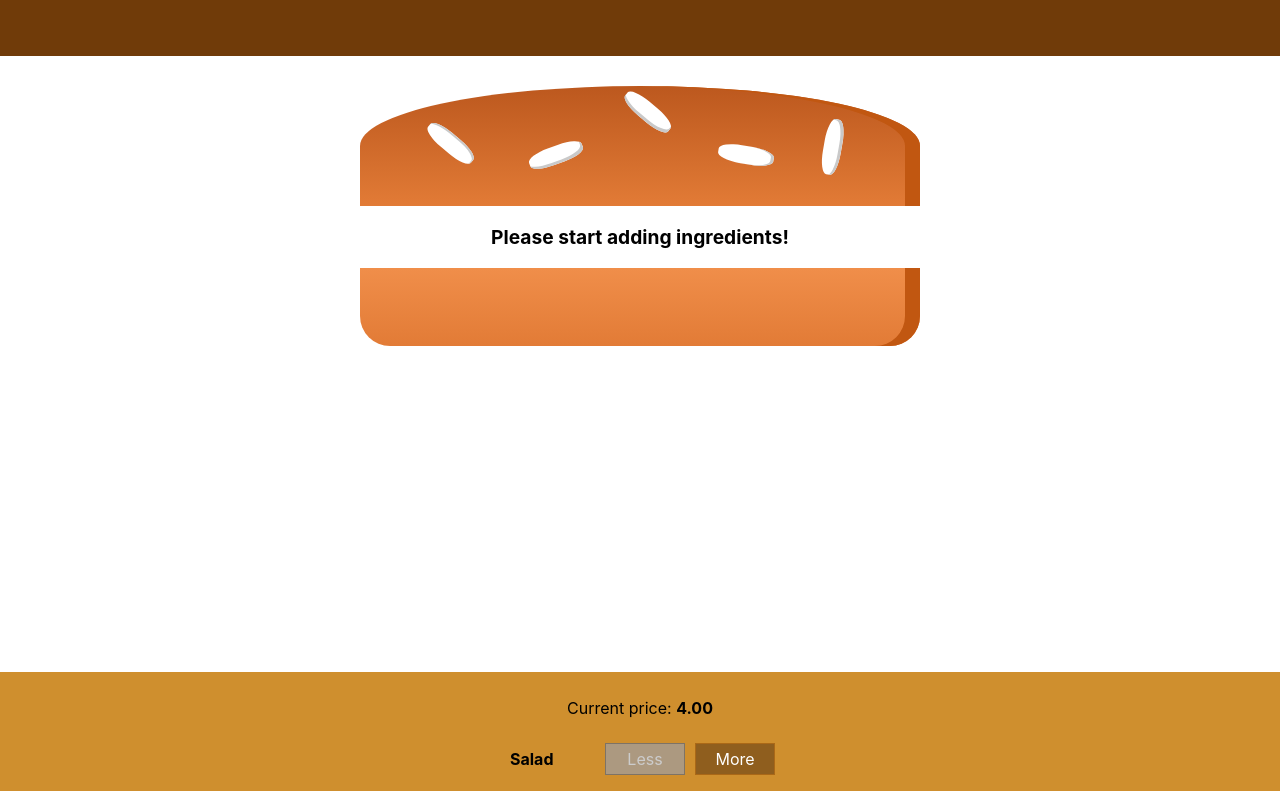
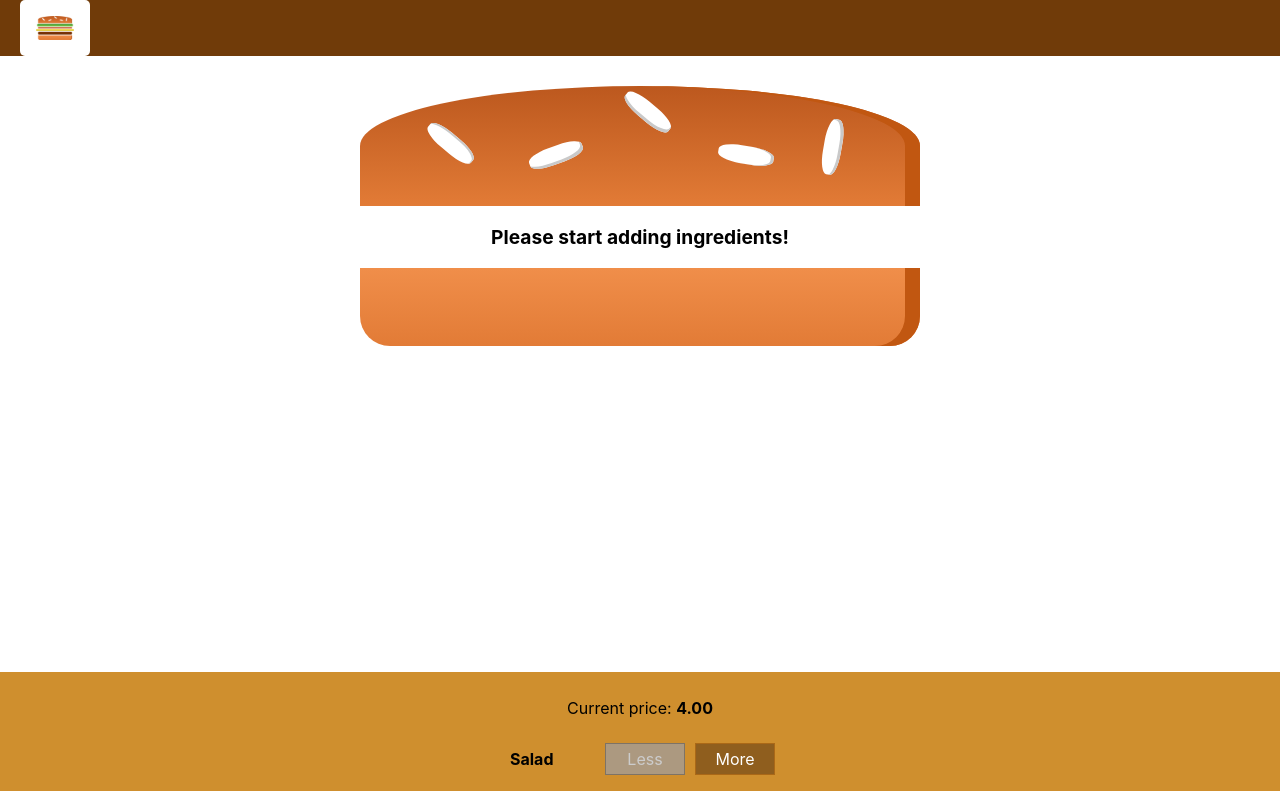
Before and after one commit to EsioFreitas/the-burger-builder, a React (Create React App) app: page / in a window 1280 px wide. Shown: the top 791 px of the page. Built offline with nearby package versions, Linux system fonts and the light colour scheme.

Commit message:
Add Logo component

```diff
--- /dev/null
+++ b/src/components/Logo/Logo.css
@@ -0,0 +1,11 @@
+.Logo {
+    background-color: white;
+    padding: 8px;
+    height: 100%;
+    box-sizing: border-box;
+    border-radius: 5px;
+}
+
+.Logo img {
+    height: 100%;
+}
--- /dev/null
+++ b/src/components/Logo/Logo.jsx
@@ -0,0 +1,12 @@
+import React from 'react';
+
+import burgerLogo from '../../assets/images/burger-logo.png';
+import classes from './Logo.css';
+
+const logo = (props) => (
+    <div className='Logo' style={{height: props.height}}>
+        <img src={burgerLogo} alt="MyBurger" />
+    </div>
+);
+
+export default logo;
--- a/src/components/Navigation/Toolbar/Toolbar.jsx
+++ b/src/components/Navigation/Toolbar/Toolbar.jsx
@@ -1,14 +1,14 @@
 import React from 'react';
 
 import './Toolbar.css';
-//import Logo from '../../Logo/Logo';
+import Logo from '../../Logo/Logo';
 //import NavigationItems from '../NavigationItems/NavigationItems';
 //import DrawerToggle from '../SideDrawer/DrawerToggle/DrawerToggle';
 
 const toolbar = ( props ) => (
     <header className='Toolbar'>
         <div className='Logo'>
-
+            <Logo />
         </div>
         <nav className='DesktopOnly'>
 
```
Also changed, not shown: src/assets/images/burger-logo.png (added).
